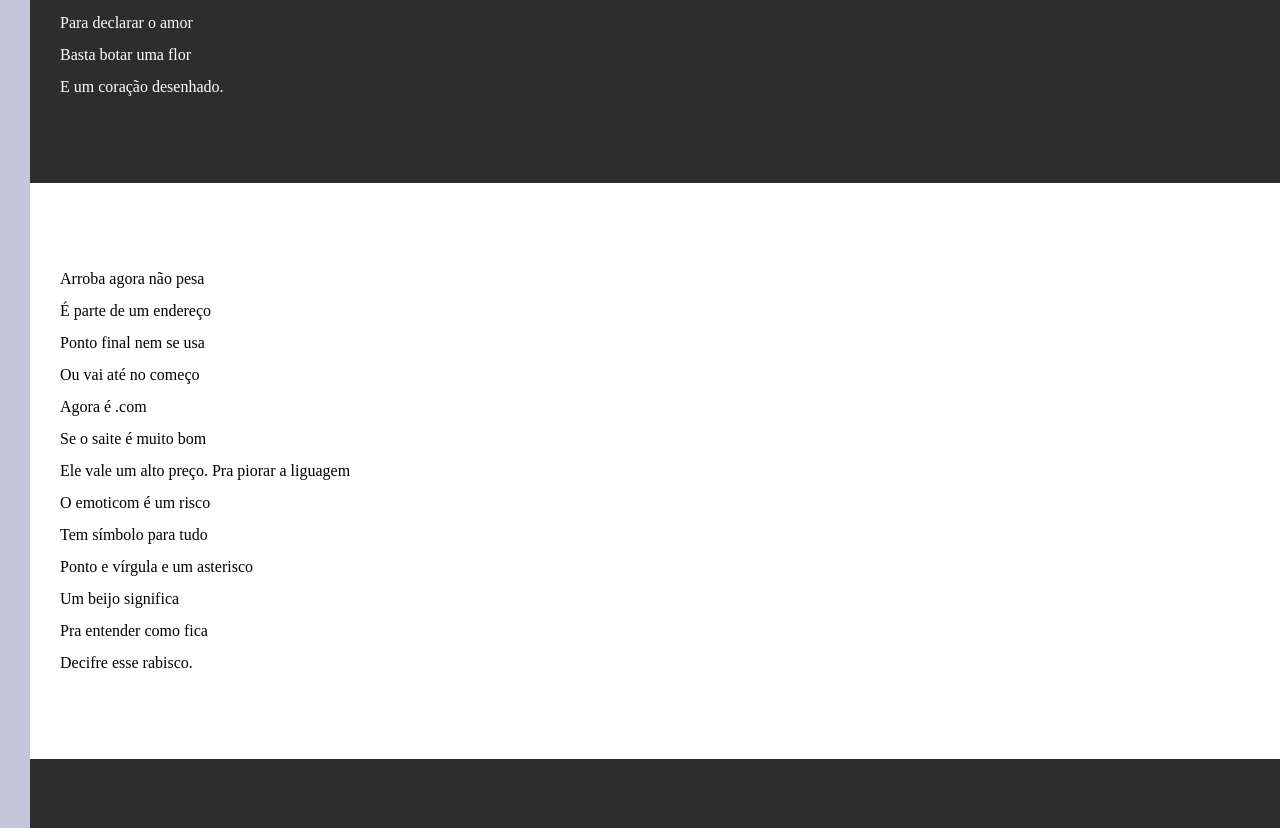
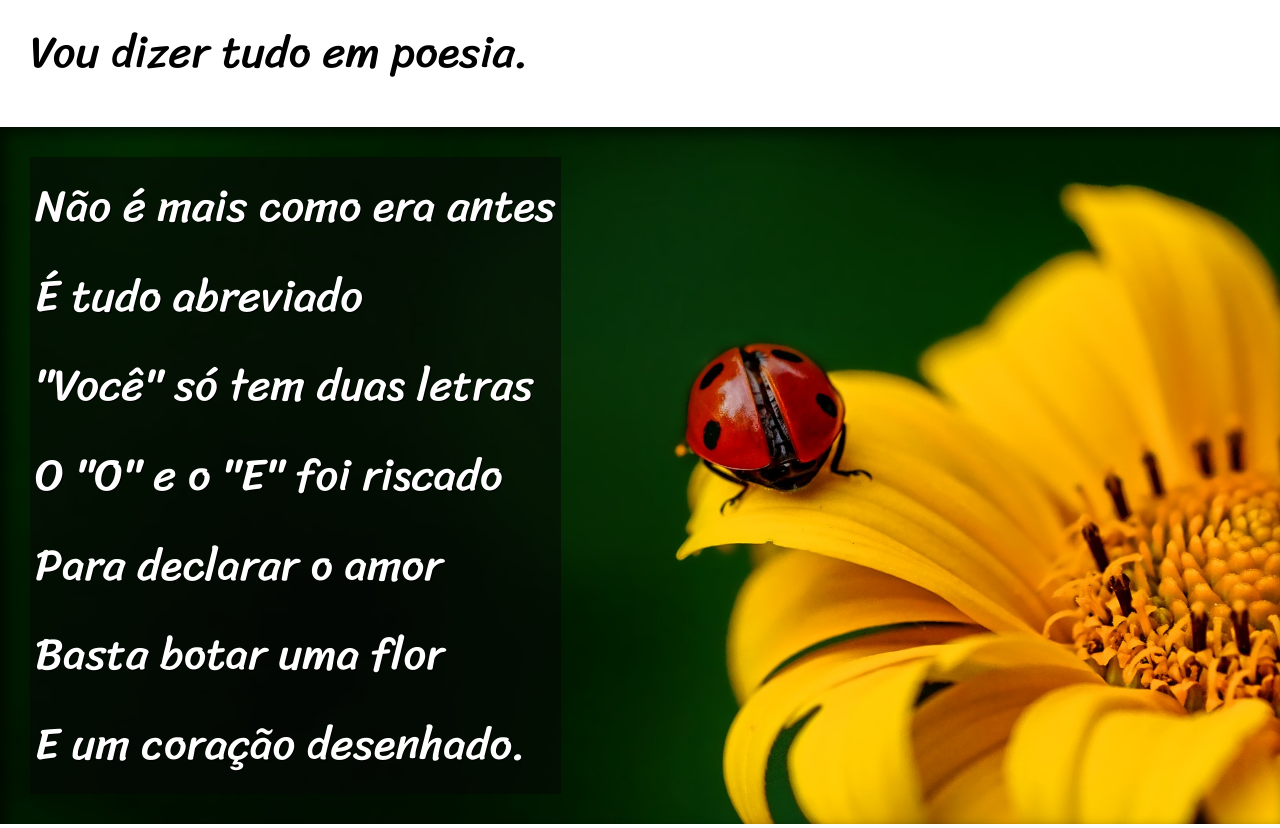
Before and after one commit to EwertonCursos/exercicio001, a plain HTML site: page desafio011/cordel.html in a window 1280 px wide. Shown: the part 820-1648 px from the top of the page. Drawn offline with Linux system fonts and the light colour scheme.

Commit message:
finalizado

```diff
--- a/desafio011/cordel.css
+++ b/desafio011/cordel.css
@@ -1,4 +1,15 @@
 @charset "UTF-8";
+
+
+@import url('https://fonts.googleapis.com/css2?family=Passion+One&display=swap');
+
+@import url('https://fonts.googleapis.com/css2?family=Passion+One&family=Sriracha&display=swap');
+
+:root{
+    --fonte1:verdana,geneva,tahoma,sans-serif;
+    --fonte2:'Sriracha', cursive;
+    --fonte3:'Passion One', cursive;
+}
 
 *{
     margin: 0px;
@@ -7,6 +18,7 @@
 html,body{
     background-color: rgb(197, 197, 219);
     min-height: 100vh;
+    font-family: var(--fonte1);
 }
 header{
     background-color: black;
@@ -16,7 +28,12 @@ header{
 header > h1{
     padding-top: 50px;
     font-variant: small-caps;
-}
+    font-family: var(--fonte3);
+    font-size: 10vw;
+
+
+
+    }
 header > p{
     padding-bottom: 50px;
 }
@@ -29,22 +46,47 @@ header a, footer a{
     text-decoration: underline;
 }
 section{
-    padding-top: 10vh;
-    padding-bottom: 10vh;
     line-height: 2em;
-    padding-left: 30px;
+    padding-left: 0px;
+    font-family: var(--fonte2);
+    font-size: 3.5vw;
+    margin: 0px;
+    text-align: justify;
+
+
 }
+
+section#img01{
+
+    background-image: url(imagens/background002.jpg);
+    background-position: right center;
+}
+section#img02{
+    background-image: url(imagens/background001.jpg);
+    background-position: right center;
+}
+
+
+
 section.normal{
     background-color: white;
     color: black;
+    padding: 30px;
+
 }
 section.imagem{
     background-color: rgb(46, 45, 45);
     color: white;
+    padding: 30px;
+    box-shadow: inset 6px 6px 14px 0px rgba(0, 0, 0, 0.61) ;
+    background-size: cover;
+    background-attachment: fixed;
 }
-section.imagem > p {
-    background-color: rgba(7, 7, 7, 0.87);
-    width: 400px;
+section.imagem > p{
+    background-color: rgba(7, 7, 7, 0.548);
+    display: inline-block;
+    padding: 5px;
+    text-shadow: 1px 1px 0px black;
 }
 
 footer{
--- a/desafio011/cordel.html
+++ b/desafio011/cordel.html
@@ -10,12 +10,13 @@
 </head>
 <body>
     <header>
-        <h1 class="principal">cordel moderno</h1>
+        <h1 class="principal">Cordel Moderno</h1>
         <p>Por <a href="https://www.recantodasletras.com.br/poesias/3186743" target="_blank">Milton Duarte</a></p>
     </header>
     <main>
         <section>
 <section class="normal">
+    <p>
         Estou ficando cansado <br>
         Da tal tecnologia <br>
         Só se fala por e-mail <br>
@@ -23,10 +24,12 @@
         Twitter e Facebook <br>
         Antes que eu caduque <br>
         Vou dizer tudo em poesia.
+    </p>
 </section>
 
 
-<section class="imagem">
+<section class="imagem" id="img02">
+    <p>
         Não é mais como era antes <br>
         É tudo abreviado <br>
         "Você" só tem duas letras <br>
@@ -34,10 +37,13 @@
         Para declarar o amor <br>
         Basta botar uma flor <br>
         E um coração desenhado.
+    </p>
 </section>
 
 
 <section class="normal">
+    <p>
+        <p>
             Arroba agora não pesa <br>
             É parte de um endereço <br>
             Ponto final nem se usa <br>
@@ -45,7 +51,9 @@
             Agora é .com <br>
             Se o saite é muito bom <br>
             Ele vale um alto preço.
-
+        </p>
+        <br>
+        <p>
             Pra piorar a liguagem <br>
             O emoticom é um risco <br>
             Tem símbolo para tudo <br>
@@ -53,11 +61,14 @@
             Um beijo significa <br>
             Pra entender como fica <br>
             Decifre esse rabisco.
+        </p>
+    </p>
 </section>
 
 
 
-<section class="imagem">
+<section class="imagem" id="img01">
+    <p>
         Tenho saudade das cartas <br>
         Escritas com a própria mão <br>
         Mandava no mês de Junho <br>
@@ -65,10 +76,13 @@
         Mas matava a saudade <br>
         Era texto de verdade <br>
         Nas linhas do coração.
+    </p>
 </section>
 
 
 <section class="normal">
+    <p>
+        <p>
             Agora, escrevo e envio <br>
             Chegando na mesma hora <br>
             Mas quando vou prosear <br>
@@ -76,7 +90,9 @@
             Abriu outro aplicativo <br>
             O mundo ficou cativo <br>
             Da tecnologia do agora.
-
+        </p>
+        <br>
+        <p>
             Felizmente, pra orar <br>
             Não precisa de internet <br>
             Deus escuta todo mundo <br>
@@ -84,6 +100,8 @@
             Dois pontos são dois joelhos <br>
             Seus lábios são aparelhos <br>
             Deixe que Deus interprete.
+        </p>
+    </p>
 </section>
         </section>
     </main>
```
Lines whose indentation alone changed are shown as unchanged.
